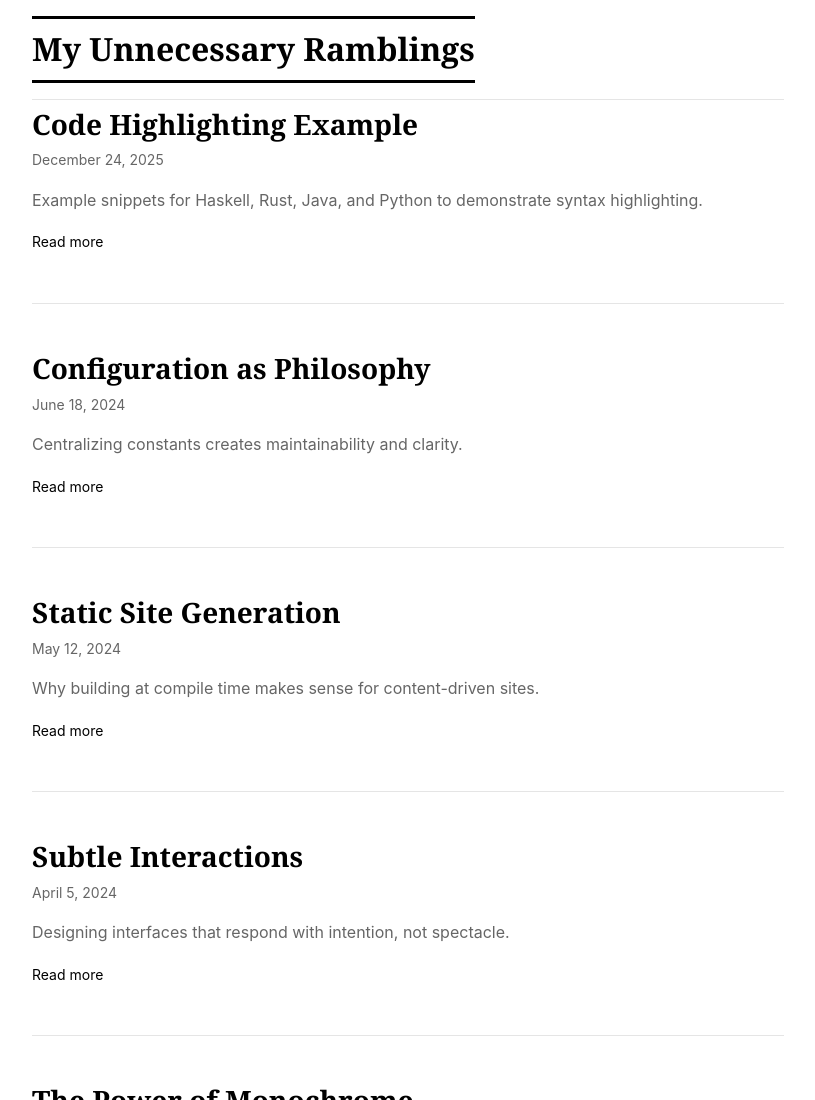
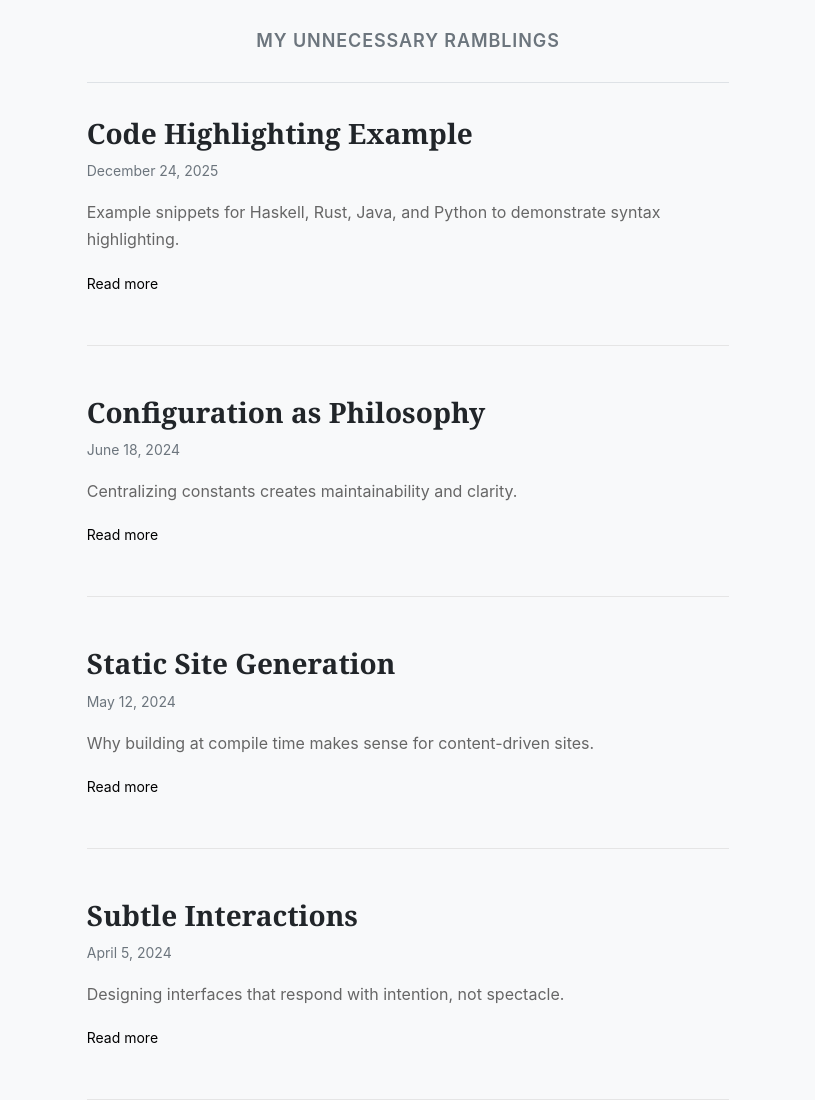
Before and after one commit to mehmetcc/mehmetcc.github.io, an Astro site: page / in a window 1280 px wide. Shown: the top 1100 px of the page, without its empty margins (232-1047 px from the left). Built offline with nearby package versions, Linux system fonts and the light colour scheme; Astro itself is replaced by a stand-in of ours; some packages are replaced by stand-ins of ours.

Commit message:
we are getting there

```diff
--- a/src/components/Footer.astro
+++ b/src/components/Footer.astro
@@ -12,13 +12,13 @@
   footer {
     margin-top: 4rem;
     padding: 2rem 0;
-    border-top: 1px solid #e5e5e5;
+    border-top: 1px solid var(--color-gray-medium);
     text-align: center;
   }
 
   footer p {
     margin: 0;
     font-size: 0.875rem;
-    color: #666;
+    color: var(--color-gray-dark);
   }
 </style>
--- a/src/components/Header.astro
+++ b/src/components/Header.astro
@@ -12,32 +12,29 @@
 
 <style>
   header {
-    padding: 1rem 0;
-    margin-bottom: 0.5rem;
-    border-bottom: 1px solid #e5e5e5;
+    padding: 2rem 0;
+    margin-bottom: 2rem;
+    border-bottom: 1px solid var(--color-gray-medium);
+    text-align: center;
   }
 
   header a {
     text-decoration: none;
-    color: inherit;
-    display: inline-block;
+    color: var(--color-gray-dark);
+    transition: color 0.2s;
+  }
+
+  header a:hover {
+    color: var(--color-black);
   }
 
   .site-title {
-    font-family: Georgia, "Times New Roman", serif;
-    font-weight: bold;
-    font-size: 2rem;
+    font-family: -apple-system, BlinkMacSystemFont, "Segoe UI", Roboto, "Helvetica Neue", Arial, sans-serif;
+    font-weight: 600;
+    font-size: 1.125rem;
     margin: 0;
-    line-height: 1.5;
-    padding-top: 0.2em;
-    padding-bottom: 0.2em;
-    border-top: 0.1em solid currentColor;
-    border-bottom: 0.1em solid currentColor;
-    transition: border-width 0.2s cubic-bezier(0.4, 0, 0.2, 1);
-  }
-
-  header a:hover .site-title {
-    border-top-width: 0.15em;
-    border-bottom-width: 0.15em;
+    line-height: 1;
+    letter-spacing: 0.05em;
+    text-transform: uppercase;
   }
 </style>
--- a/src/config.ts
+++ b/src/config.ts
@@ -2,7 +2,7 @@
 export const config = {
   // Site metadata
   site: {
-    title: "My Unnecessary Ramblings",
+    title: "Works on My Machine",
     description: "A blog where I post about algorithms, computer science, functional programming, and some other random things.",
     url: "https://mehmetcan.io",
   },
--- a/src/layouts/Layout.astro
+++ b/src/layouts/Layout.astro
@@ -72,12 +72,11 @@
   }
 
   :root {
-    --color-black: #000000;
-    --color-white: #ffffff;
-    --color-gray-light: #f5f5f5;
-    --color-gray-medium: #e5e5e5;
-    --color-gray-dark: #666666;
-    --color-gray-darker: #333333;
+    --color-black: #212529;
+    --color-white: #f8f9fa;
+    --color-gray-light: #e9ecef;
+    --color-gray-medium: #dee2e6;
+    --color-gray-dark: #6c757d;
   }
 
   html {
@@ -86,7 +85,7 @@
 
   body {
     font-family: -apple-system, BlinkMacSystemFont, "Segoe UI", Roboto, "Helvetica Neue", Arial, sans-serif;
-    line-height: 1.6;
+    line-height: 1.7;
     color: var(--color-black);
     background-color: var(--color-white);
     -webkit-font-smoothing: antialiased;
@@ -94,9 +93,9 @@
   }
 
   .container {
-    max-width: 800px;
+    max-width: 70ch;
     margin: 0 auto;
-    padding: 0 1.5rem;
+    padding: 0 2rem;
     min-height: 100vh;
     display: flex;
     flex-direction: column;
@@ -109,7 +108,7 @@
   h1, h2, h3, h4, h5, h6 {
     font-family: Georgia, "Times New Roman", serif;
     font-weight: bold;
-    line-height: 1.2;
+    line-height: 1.3;
     margin-bottom: 1rem;
   }
 
@@ -124,7 +123,7 @@
   a {
     color: var(--color-black);
     text-decoration: none;
-    transition: opacity 0.2s cubic-bezier(0.4, 0, 0.2, 1);
+    transition: opacity 0.2s;
   }
 
   a:hover {
@@ -132,7 +131,7 @@
   }
 
   p {
-    margin-bottom: 1rem;
+    margin-bottom: 1.25rem;
   }
 
   time {
@@ -147,9 +146,24 @@
     overflow: auto;
     font-family: ui-monospace, SFMono-Regular, Menlo, Monaco, 'Courier New', monospace;
     font-size: 0.9rem;
+    margin-bottom: 1.5rem;
   }
 
   code {
     font-family: ui-monospace, SFMono-Regular, Menlo, Monaco, 'Courier New', monospace;
   }
+
+  @media (max-width: 768px) {
+    .container {
+      padding: 0 1rem;
+    }
+
+    h2 {
+      font-size: 1.5rem;
+    }
+
+    h3 {
+      font-size: 1.25rem;
+    }
+  }
 </style>
```
Also changed, not shown: src/pages/posts/[...slug].astro (+17 -16 lines).
